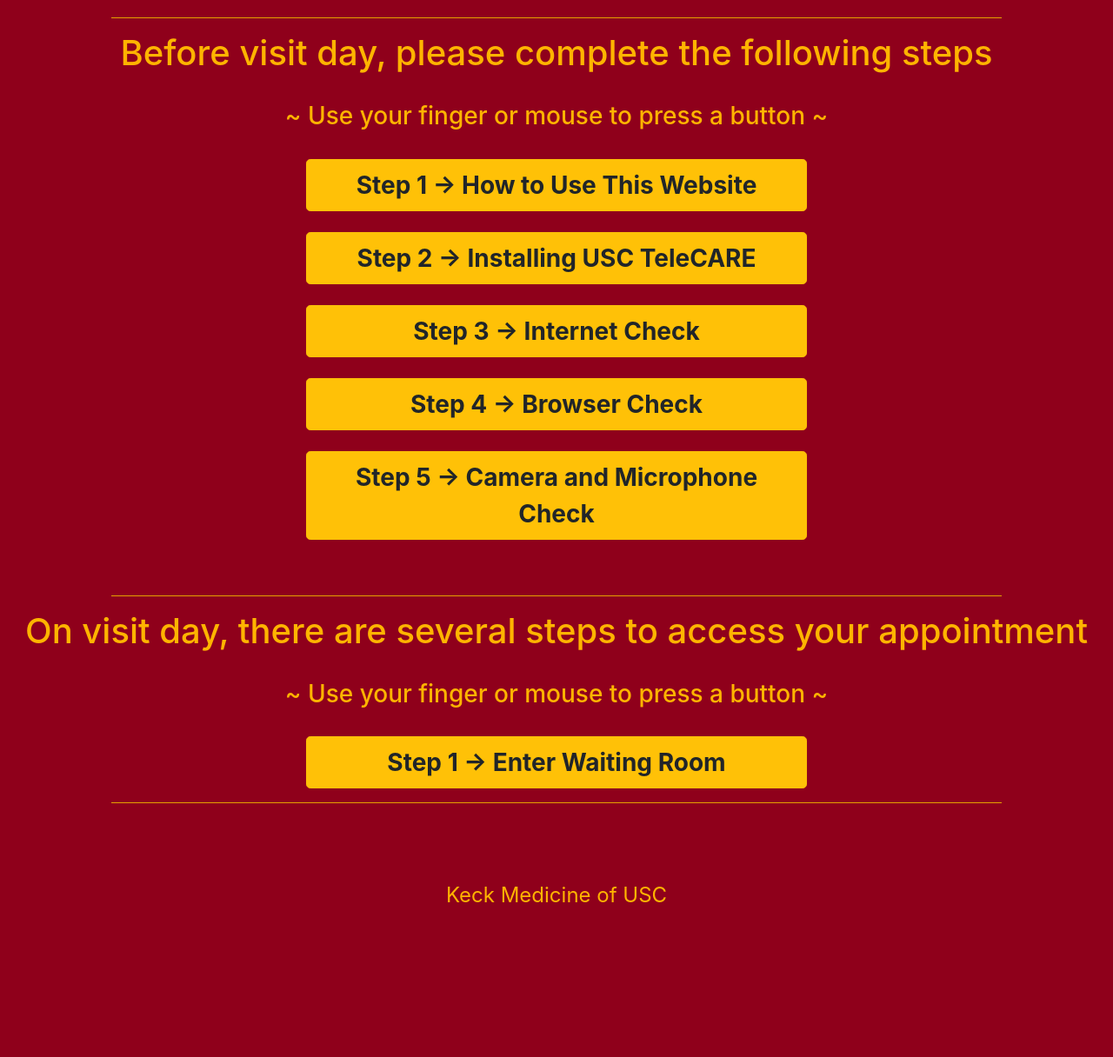
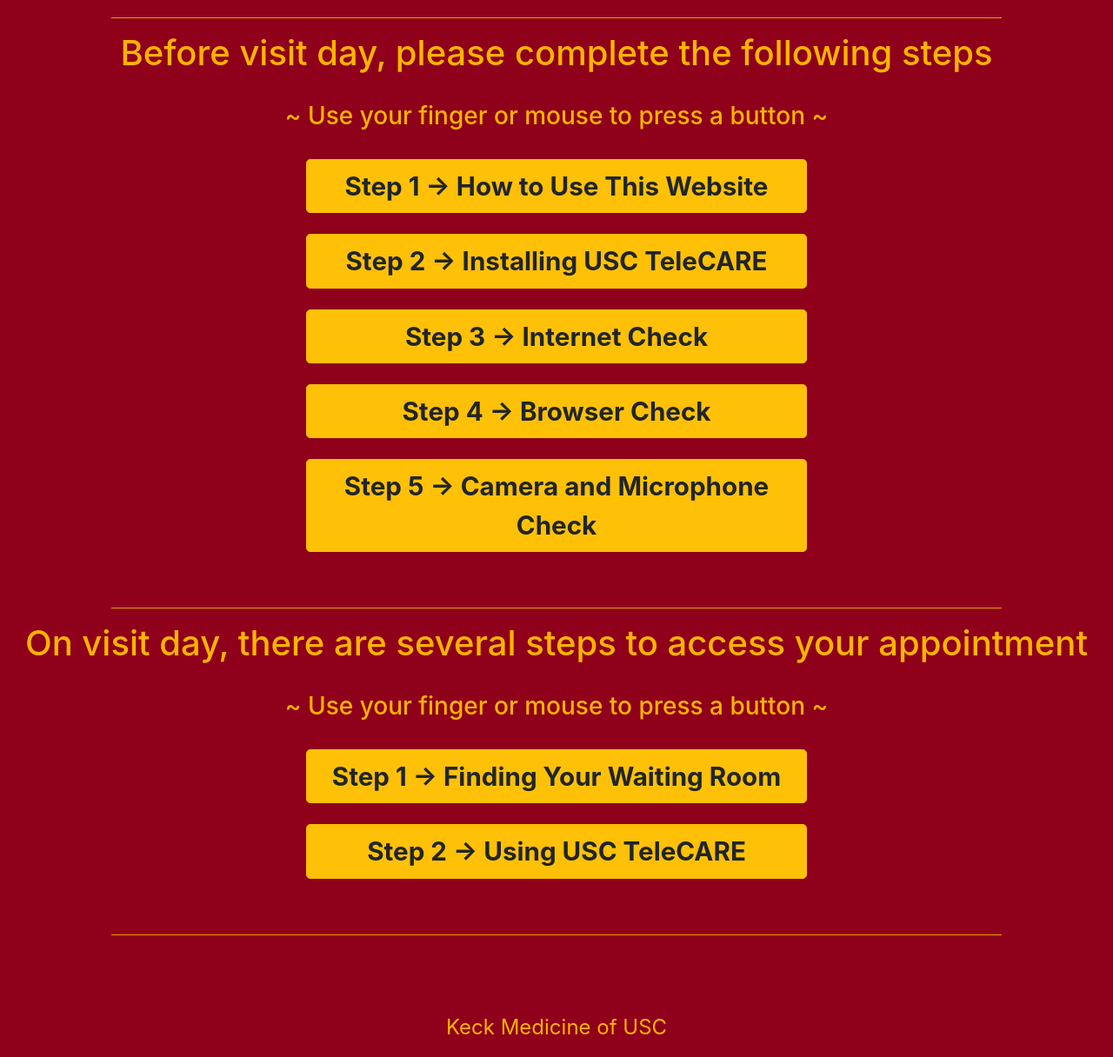
Before and after one commit to atchesonUSC/csci401_project, a Django app: page / in a window 1280 px wide. Shown: the part 207-1423 px from the top of the page at 87% size. Before the commit the page ends 1245 px from the top, so only its background shows below. Run offline with Django 3.2, Linux system fonts and the light colour scheme; some libraries are stand-ins or nearby versions.

Commit message:
more main menu updates

```diff
--- a/telecare/templates/welcome.html
+++ b/telecare/templates/welcome.html
@@ -26,21 +26,27 @@
 <h1 style="color:#FFB400; text-align:center;">Before visit day, please complete the following steps</h1><br>
 <h3 style="color:#FFB400; text-align:center;">~ Use your finger or mouse to press a button ~</h3><br>
 <div class="text-center">
-    <a href="..." class="btn btn-warning btn-lg" style="width:45%; font-size:175%;"><strong>Step 1 &rarr; How to Use This Website</strong></a><br><br>
-    <a href="..." class="btn btn-warning btn-lg" style="width:45%; font-size:175%;"><strong>Step 2 &rarr; Installing USC TeleCARE</strong></a><br><br>
-    <a href="..." class="btn btn-warning btn-lg" style="width:45%; font-size:175%;"><strong>Step 3 &rarr; Internet Check</strong></a><br><br>
-    <a href="..." class="btn btn-warning btn-lg" style="width:45%; font-size:175%;"><strong>Step 4 &rarr; Browser Check</strong></a><br><br>
-    <a href="..." class="btn btn-warning btn-lg" style="width:45%; font-size:175%;"><strong>Step 5 &rarr; Camera and Microphone Check</strong></a>
+    <a href="..." class="btn btn-warning btn-lg" style="width:45%; font-size:185%;"><strong>Step 1 &rarr; How to Use This Website</strong></a><br><br>
+    <a href="..." class="btn btn-warning btn-lg" style="width:45%; font-size:185%;"><strong>Step 2 &rarr; Installing USC TeleCARE</strong></a><br><br>
+    <a href="..." class="btn btn-warning btn-lg" style="width:45%; font-size:185%;"><strong>Step 3 &rarr; Internet Check</strong></a><br><br>
+    <a href="..." class="btn btn-warning btn-lg" style="width:45%; font-size:185%;"><strong>Step 4 &rarr; Browser Check</strong></a><br><br>
+    <a href="..." class="btn btn-warning btn-lg" style="width:45%; font-size:185%;"><strong>Step 5 &rarr; Camera and Microphone Check</strong></a>
 </div>
 
 <br>
 <br>
+
 <hr style="width:80%; text-align:center;" color="#FFB400">
 <h1 style="color:#FFB400; text-align:center;">On visit day, there are several steps to access your appointment</h1><br>
 <h3 style="color:#FFB400; text-align:center;">~ Use your finger or mouse to press a button ~</h3><br>
 <div class="text-center">
-    <a href="..." class="btn btn-warning btn-lg" style="width:45%; font-size:175%;"><strong>Step 1 &rarr; Enter Waiting Room</strong></a>
+    <a href="..." class="btn btn-warning btn-lg" style="width:45%; font-size:185%;"><strong>Step 1 &rarr; Finding Your Waiting Room</strong></a><br><br>
+    <a href="..." class="btn btn-warning btn-lg" style="width:45%; font-size:185%;"><strong>Step 2 &rarr; Using USC TeleCARE</strong></a>
 </div>
+
+<br>
+<br>
+
 <hr style="width:80%; text-align:center;" color="#FFB400">
 
 <br>
```
